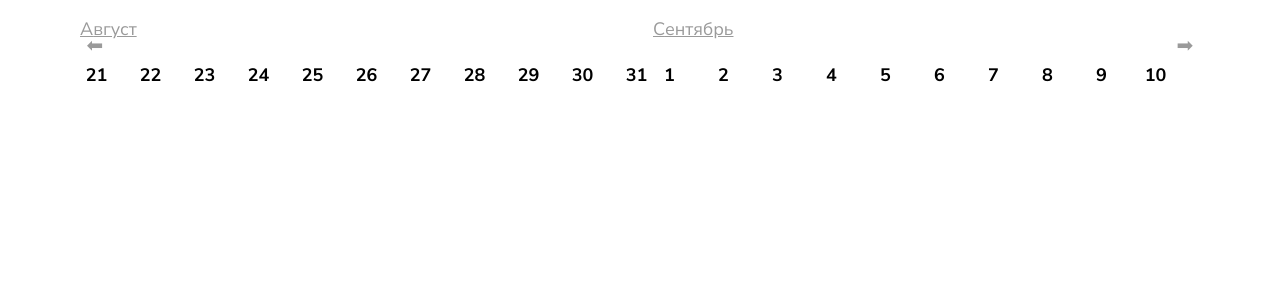
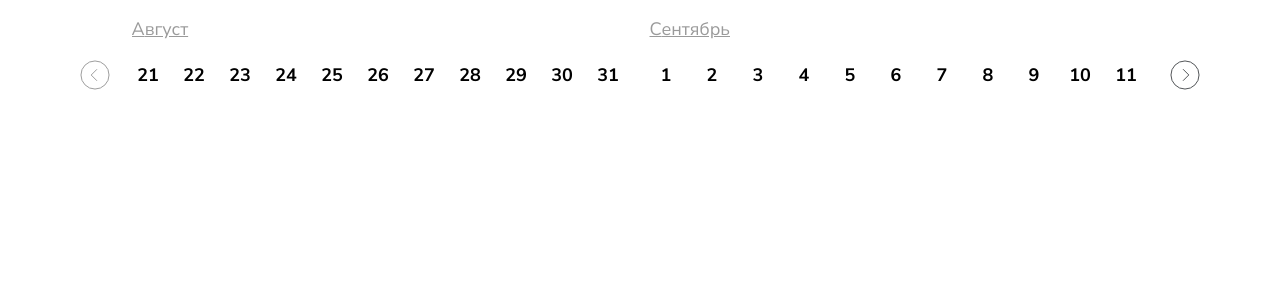
Before and after one commit to by-the-ticket-take-the-ride/frontend, a React (Create React App) app: page / in a window 1280 px wide. Shown: the top 300 px of the page. Built offline with nearby package versions, Linux system fonts and the light colour scheme.

Commit message:
style: добавила стрелки

```diff
--- a/src/components/Calendar/Calendar.css
+++ b/src/components/Calendar/Calendar.css
@@ -7,10 +7,11 @@
 
 .calendar__container {
   display: flex;
-  max-width: 1200px;
+  max-width: 1017px;
   position: relative;
   overflow: hidden;
-  width: calc(39 * 33px);
+  margin: auto;
+  /* width: calc(39 * 33px); */
 }
 
 .dates-visible {
@@ -21,24 +22,23 @@
 }
 
 .arrow {
-  display: flex;
+  /* display: flex;
   align-items: center;
-  justify-content: center;
+  justify-content: center; */
   width: 30px;
   height: 30px;
-  font-size: 20px;
   cursor: pointer;
   color: #9A9A9A;
   position: absolute;
-  top: 50%;
+  top: 83%;
   transform: translateY(-50%);
   z-index: 1;
 }
 
-.left-arrow {
+.arrow-left {
   left: 0;
 }
 
-.right-arrow {
+.arrow-right {
   right: 0;
 }
--- a/src/components/Calendar/Calendar.jsx
+++ b/src/components/Calendar/Calendar.jsx
@@ -3,6 +3,8 @@ import React, {useState} from 'react';
 import Month from './Month/Month';
 import moment from 'moment';
 import 'moment/locale/ru';
+import arrow_left from '../../assets/images/icon-arrow-left.svg';
+import arrow_right from '../../assets/images/icon-arrow-right.svg';
 
 function Calendar() {
   const defaultProps = {
@@ -67,13 +69,13 @@ function Calendar() {
 
   return (
     <div className="calendar">
+      <img className="arrow arrow-left" src={arrow_left} alt='Стрелка влево' onClick={handlePrevClick}/>
       <div className="calendar__container">
-        <div className="arrow left-arrow" onClick={handlePrevClick}>⬅</div>
         <div className="dates-visible" style={{ transform: `translateX(-${(visibleDays - 10) * 54}px)` }}>
         {calendar}
         </div>
-        <div className="arrow right-arrow" onClick={handleNextClick}>➡</div>
       </div>
+      <img className="arrow arrow-right" src={arrow_right} alt='Стрелка вправо' onClick={handleNextClick}/>
     </div>
   );
 
--- a/src/components/Calendar/Month/Month.css
+++ b/src/components/Calendar/Month/Month.css
@@ -1,3 +1,7 @@
+.month {
+  margin-right: 25px;
+}
+
 .month__name {
   font-family: 'Nunito Sans';
   font-weight: 400;
@@ -24,12 +28,11 @@
   /* width: calc(22 * 54px); */
 }
 
-
 .date {
   display: flex;
   flex-direction: column;
   text-align: center;
-  margin-right: 21px;
+  margin-right: 13px;
   cursor: pointer;
   width: 33px;
   height: 30px;
--- a/src/components/Calendar/Month/Month.jsx
+++ b/src/components/Calendar/Month/Month.jsx
@@ -7,7 +7,7 @@ function Month({ monthIndex, daysToShow, selectedDay, handleDayClick, weekDays,
   const monthName = monthInfo.format('MMMM');
 
   return (
-    <div className='month__container'>
+    <div className='month'>
       <p className="month__name">{monthName}</p>
       <div className='dates'>
         {daysToShow.map((day, index) => (
```
Also changed, not shown: src/assets/images/icon-arrow-left.svg (added), src/assets/images/icon-arrow-right.svg (added).
